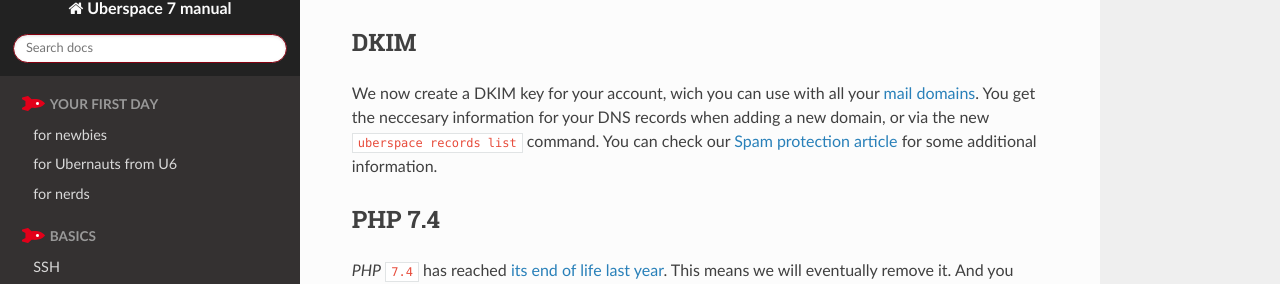
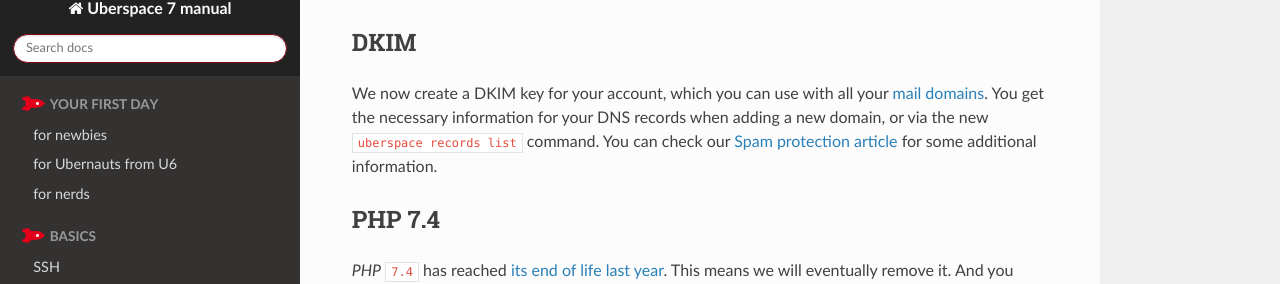
Before and after one commit to Uberspace/manual, a Sphinx documentation site: the page built from source/index.rst, in a window 1280 px wide and 900 px high, scrolled down 339 px. Shown: the part 174-458 px from the top of the window. Built offline with Sphinx 7.4.7 and the Read the Docs theme 2.0.0, drawn with Linux system fonts in a browser that asks for light colours.

Commit message:
Create 2023-01-23_7.15.rst
typos

```diff
--- a/source/changelog/2023-01-23_7.15.rst
+++ b/source/changelog/2023-01-23_7.15.rst
@@ -1,8 +1,8 @@
 DKIM
 ----
 
-We now create a DKIM key for your account, wich you can use with all your `mail
-domains </mail-domains/>`_. You get the neccesary information for your DNS
+We now create a DKIM key for your account, which you can use with all your `mail
+domains </mail-domains/>`_. You get the necessary information for your DNS
 records when adding a new domain, or via the new ``uberspace records list``
 command. You can check our `Spam protection article </mail-spam/#outgoing-mails>`_
 for some additional information.
```
